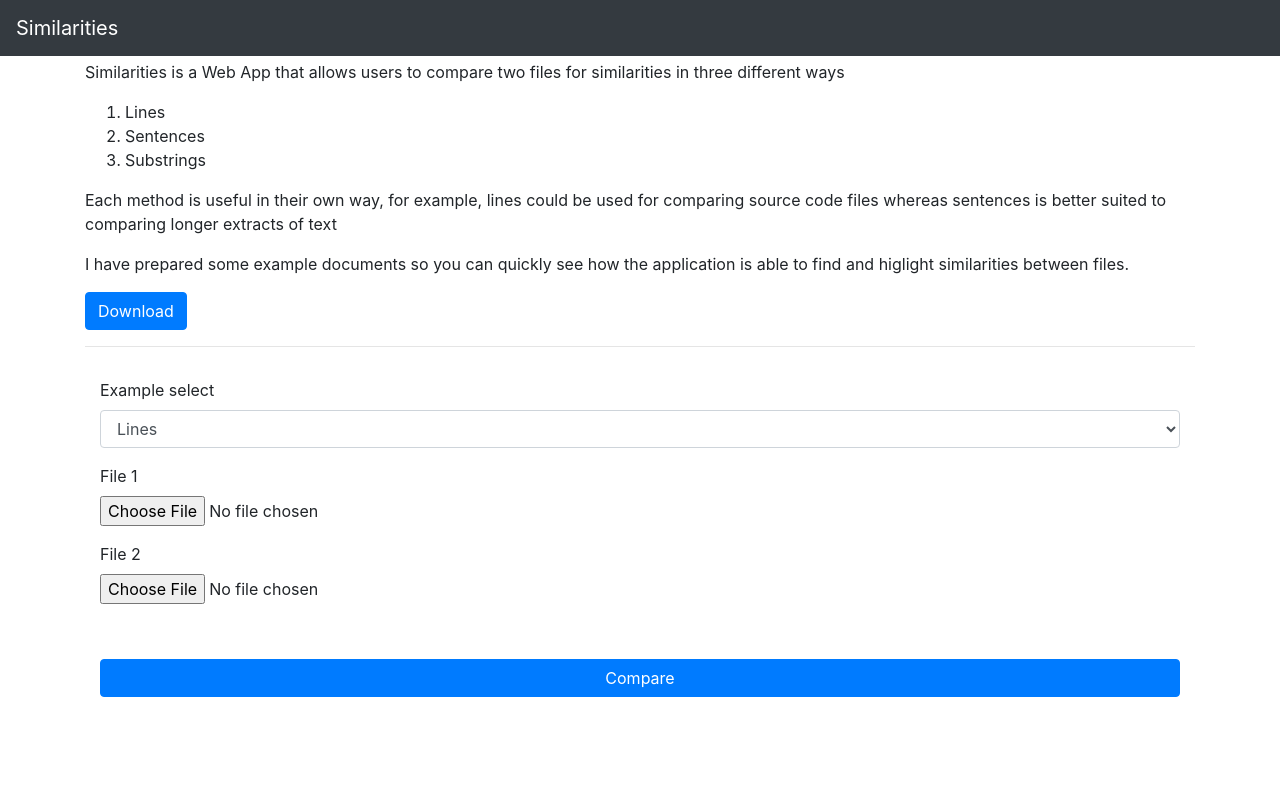
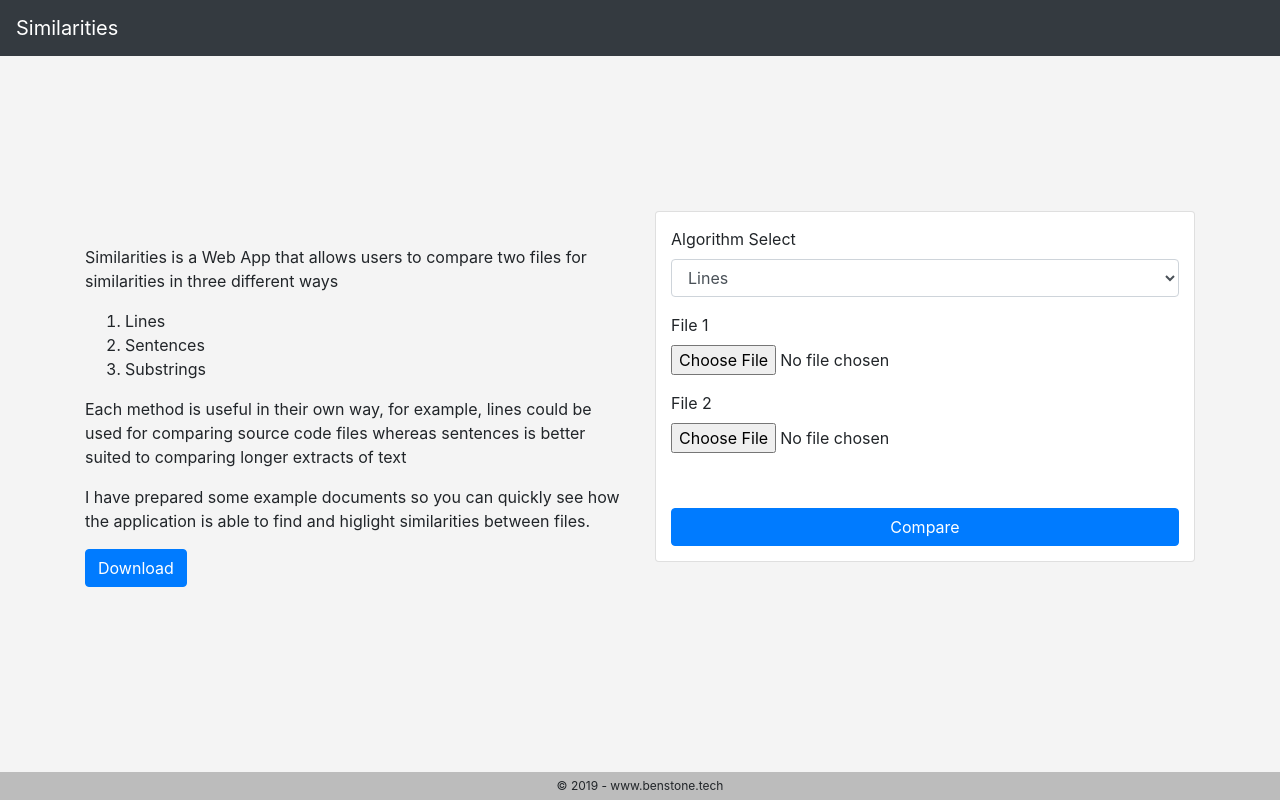
Before and after one commit to benstonetech/Similarities, a Flask app: page / in a window 1280 px wide. Run offline with Flask 2, Linux system fonts and the light colour scheme; some libraries are stand-ins or nearby versions.

Commit message:
Improving UI

```diff
--- a/static/styles.css
+++ b/static/styles.css
@@ -33,9 +33,31 @@ pre
     padding: 15px;
     white-space: pre-wrap;
 }
+#myColumn{
+    flex:1;
+}
+
+#myCard {
+    width: 100%;
+}
+
+#myFooter {
+    background-color: #BCBCBC;
+    text-align: center;
+    font-size: 12px;
+    padding: 5px;
+
+}
+
+.flex-fill {
+    flex:1;
+}
 
 /* Highlight spans */
 span
 {
     background-color: #ff0;
 }
+body {
+    background-color: #F4F4F4;
+}
--- a/templates/index.html
+++ b/templates/index.html
@@ -3,7 +3,9 @@
 {% block body %}
 
 
-
+    <div class="row flex-fill d-flex" style="">
+        <div id="myColumn " class="col-sm-6 d-flex align-items-center">
+            <div class="vertical-center align-middle">
                 <p style="margin-top: 60px"> Similarities is a Web App that allows users to compare two files for similarities in three different ways </p>
                 <ol style>
                     <li> Lines </li>
@@ -14,12 +16,17 @@
                 <p> I have prepared some example documents so you can quickly see how the application is able to find and higlight similarities between files.</p>
                 <button class="btn btn-primary"> <a style="color: white; text-decoration: none"href="https://drive.google.com/uc?export=download&id=1ft-FrHJCZFd-6d8bKcSXg7H1hCbpksT7" download>Download</a></button>
 
-            <hr />
+            </div>
 
+        </div>
+
+        <div id="myColumn" class="col-sm-6 d-flex align-items-center" >
+            <div class="card vertical-center" id="myCard" style="margin-top: 20px;margin-bottom: 20px">
+                <div class="cody-body">
                     <form action="/compare" enctype="multipart/form-data" method="post" style="text-align: left">
 
             <div class="form-group">
-                <label for="exampleFormControlSelect1">Example select</label>
+                <label for="exampleFormControlSelect1">Algorithm Select</label>
                 <select class="form-control" name="algorithm" id="algorithm" onchange="checkSubstrings()">
 
                   <option>Lines</option>
@@ -50,6 +57,15 @@
 
 
         </form>
+                </div>
+            </div>
+
+        </div>
+
+    </div>
+
+
+
 
 
 
--- a/templates/layout.html
+++ b/templates/layout.html
@@ -15,18 +15,21 @@
         <title>Similarities</title>
 
     </head>
-    <body>
+    <body style="display: flex; min-height: 100vh; flex-direction: column">
 
         <nav class="navbar fixed-top navbar-dark bg-dark">
             <a class="navbar-brand" href="/">Similarities</a>
         </nav>
 
-        <div class="container">
+        <div class="container  d-flex h-100 flex-column" style="flex-grow:1 ">
 
                 {% block body %}{% endblock %}
 
         </div>
+        <div id="myFooter">
 
+            &copy; 2019 - www.benstone.tech
+        </div>
         <!-- Optional JavaScript -->
         <script src="https://code.jquery.com/jquery-3.2.1.slim.min.js"></script>
         <script src="https://cdnjs.cloudflare.com/ajax/libs/popper.js/1.11.0/umd/popper.min.js"></script>
```
Lines whose indentation alone changed are shown as unchanged.
